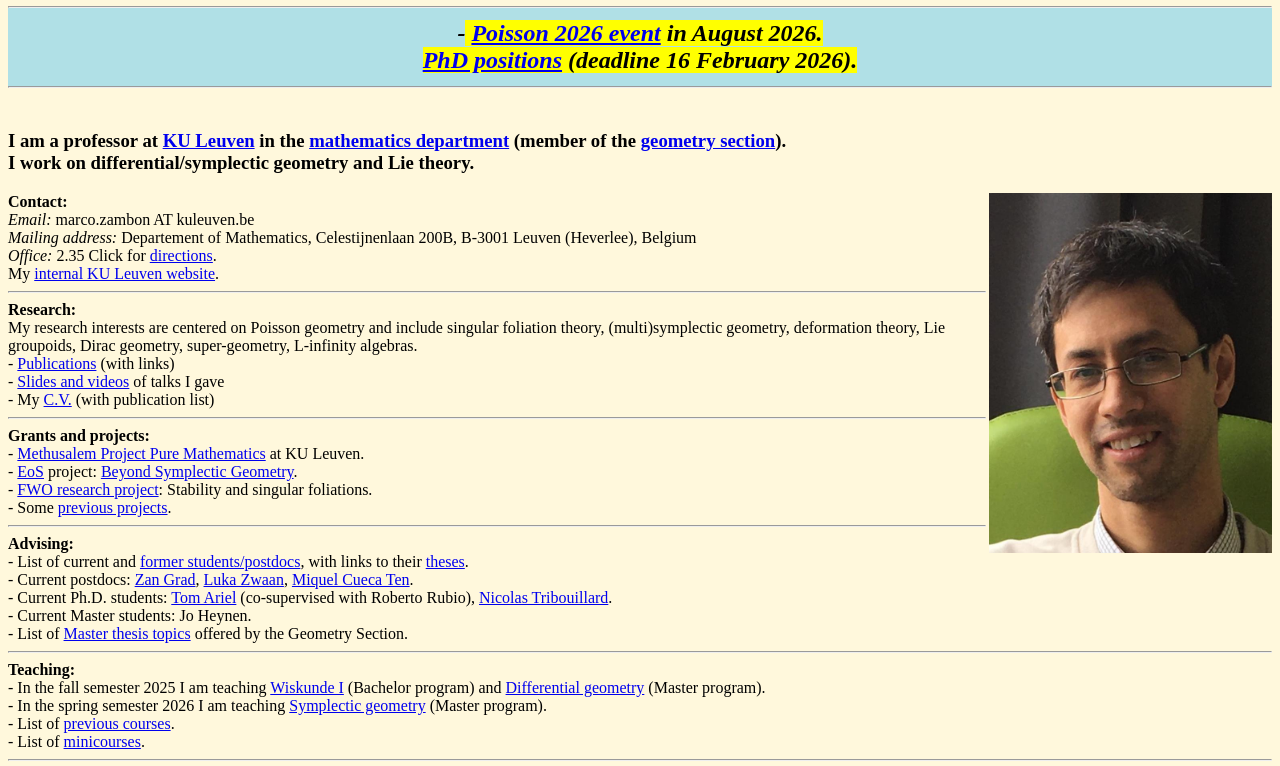
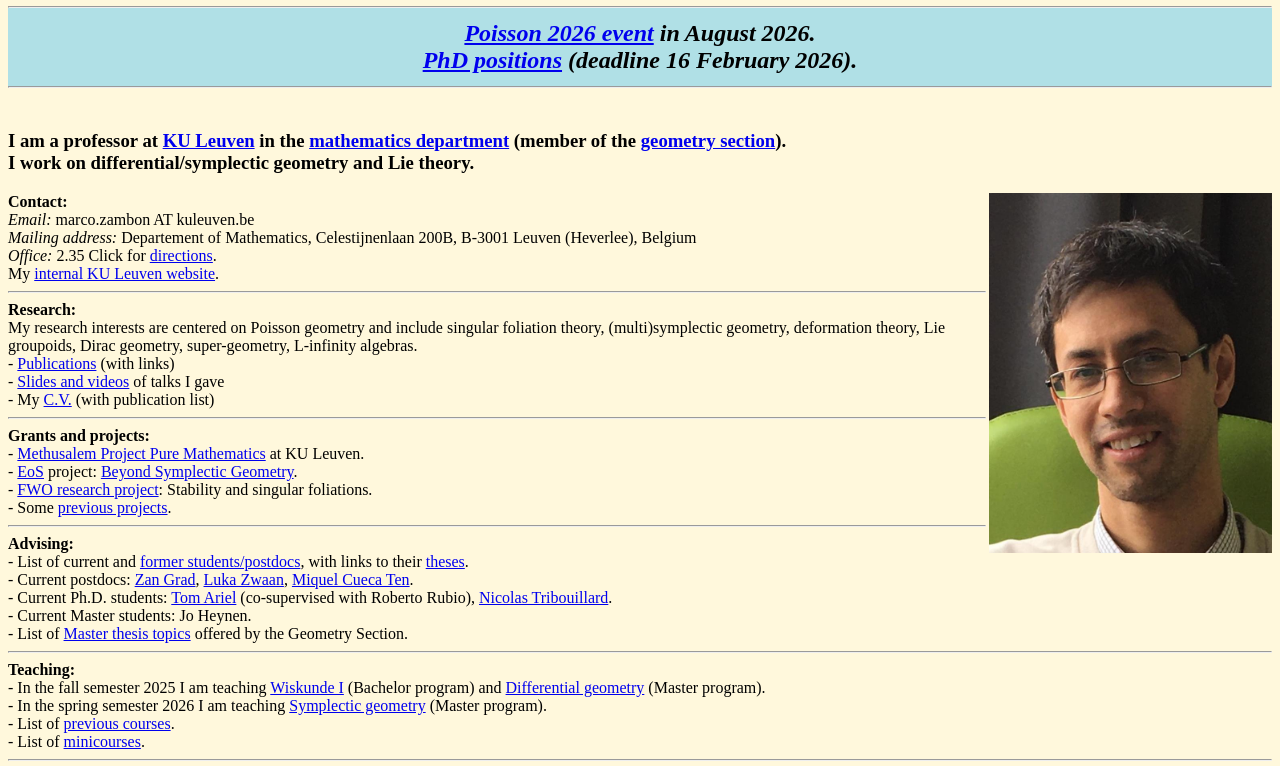
Before and after one commit to MarcoZambonMath/marcozambonmath.github.io, a plain HTML site: page index.html in a window 1280 px wide. Shown: the part 60-826 px from the top of the page. Drawn offline with Linux system fonts and the light colour scheme.

Commit message:
Update index.html

```diff
--- a/index.html
+++ b/index.html
@@ -34,10 +34,10 @@
 <H2 style="background-color:powderblue;">
  <hr>
 <center><i>
--<mark> <a href=https://wis.kuleuven.be/events/2026_poisson/poisson2026>Poisson 2026 event</a> in August 2026.
+<a href=https://wis.kuleuven.be/events/2026_poisson/poisson2026>Poisson 2026 event</a> in August 2026.
 <br>
    <a href=https://wis.kuleuven.be/events/2026_poisson/poisson2026>PhD positions</a> (deadline 16 February 2026).
-</mark>
+
 </i></center>
  <hr>
 </H2>
```
